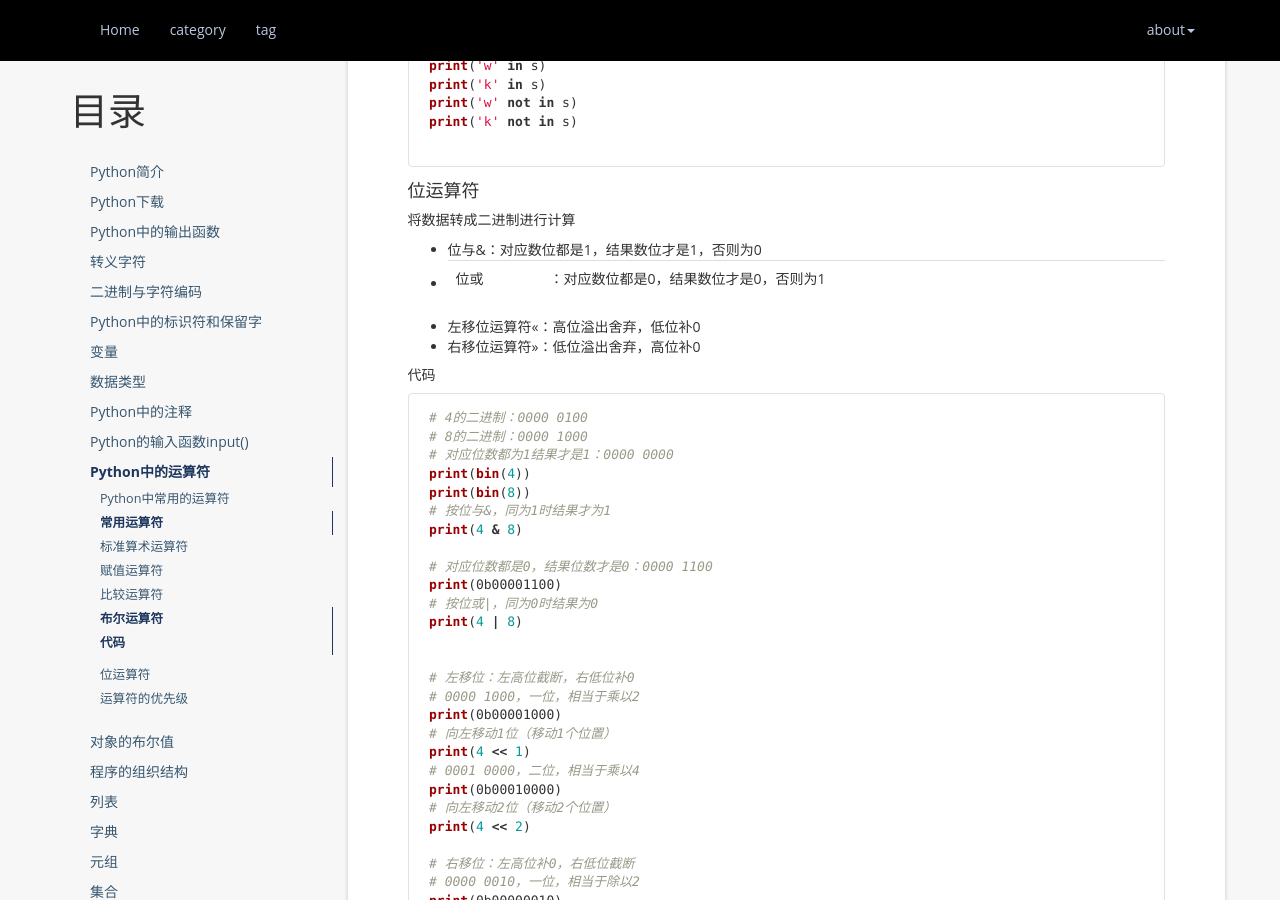
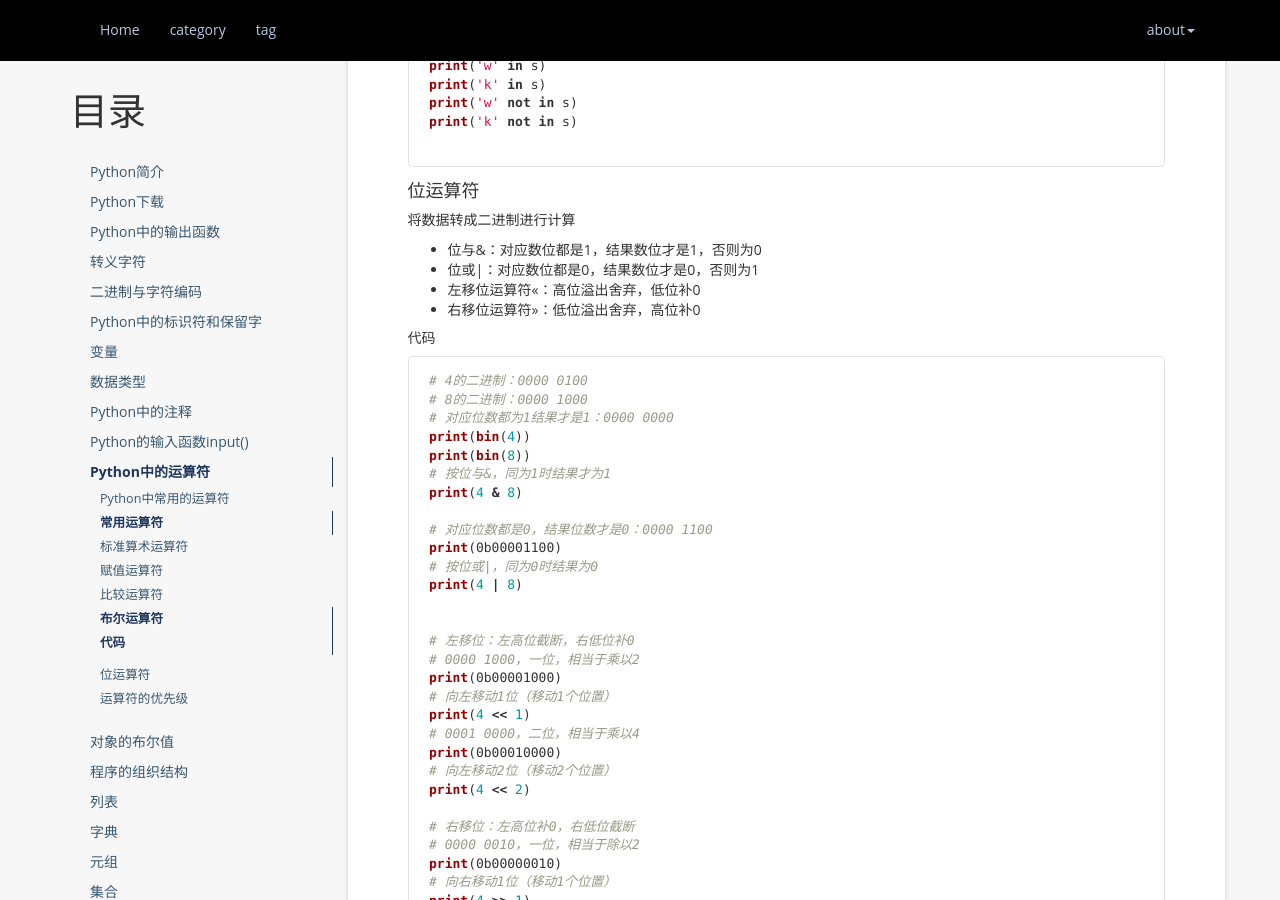
Before and after one commit to atgtahub/atgtahub.github.io, a Jekyll site: the page built from _posts/backend/python/learning/2023-06-28-python-learning-01.md, in a window 1280 px wide and 900 px high, scrolled down 13331 px. Built offline with Jekyll 4.4.1, drawn with Linux system fonts in a browser that asks for light colours; a script that is not in the unit is left out; comment, search, counter and statistics services are not loaded.

```diff
--- a/_posts/backend/python/learning/2023-06-28-python-learning-01.md
+++ b/_posts/backend/python/learning/2023-06-28-python-learning-01.md
@@ -766,7 +766,7 @@ print('k' not in s)
 将数据转成二进制进行计算
 
 - 位与&：对应数位都是1，结果数位才是1，否则为0
-- 位或|：对应数位都是0，结果数位才是0，否则为1
+- 位或\|：对应数位都是0，结果数位才是0，否则为1
 - 左移位运算符<<：高位溢出舍弃，低位补0
 - 右移位运算符>>：低位溢出舍弃，高位补0
 
```
